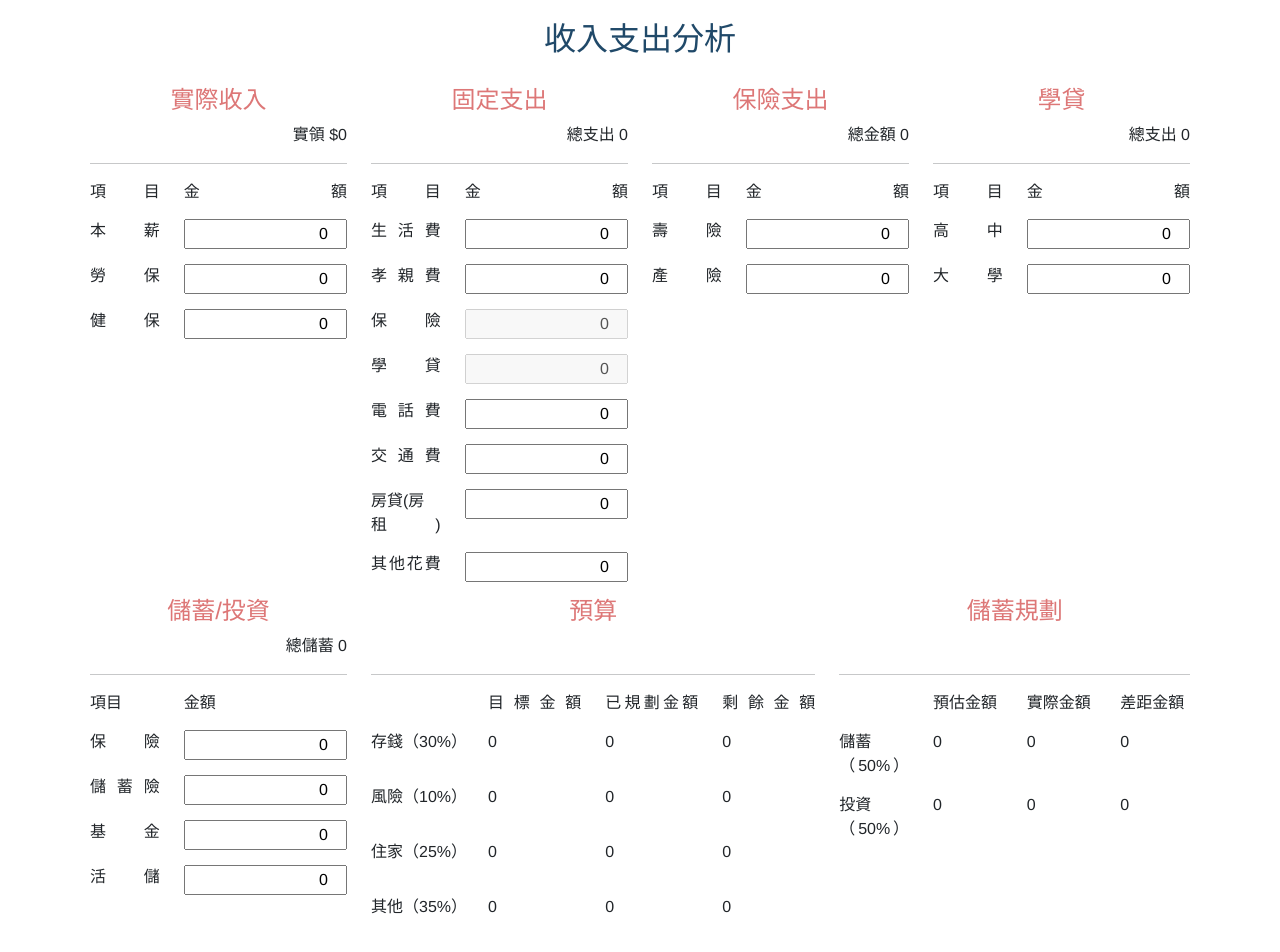
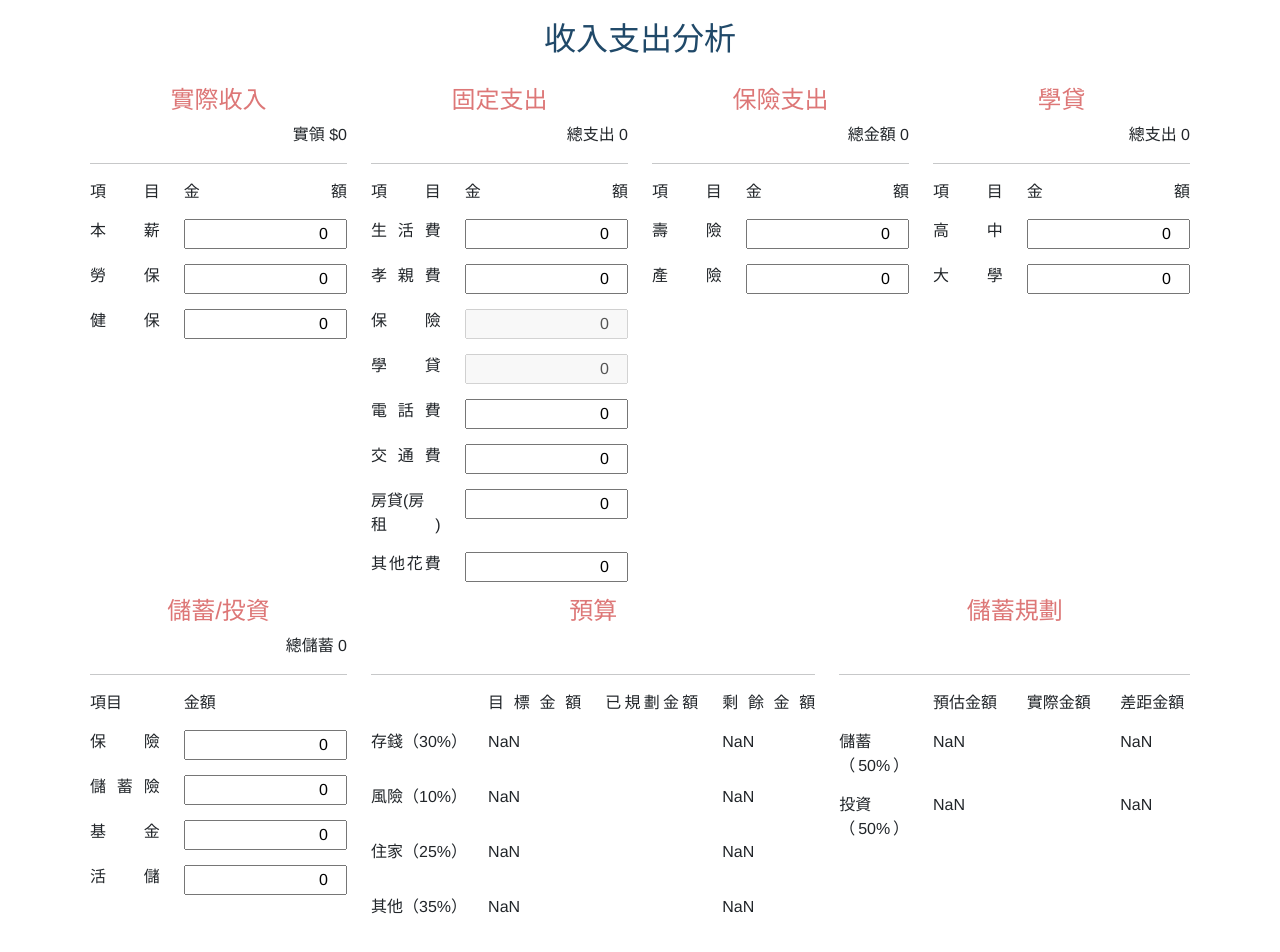
Before and after one commit to LinTF/IncomePlan, a Vue app: page / in a window 1280 px wide. Shown: the top 952 px of the page. Built offline with nearby package versions, Linux system fonts and the light colour scheme.

Commit message:
完成命名修改

```diff
--- a/src/components/budgetBlock.vue
+++ b/src/components/budgetBlock.vue
@@ -25,7 +25,7 @@
                         <span>存錢（30%）</span>
                     </div>
                     <div class="col-3">
-                        <p>{{ saveMoney = incomeTotal * 0.3 }} {{ $emit('saveMoney', saveMoney = incomeTotal * 0.3) }}</p>
+                        <p>{{ saveMoney = incomeTotal * 0.3 }} {{ $emit('emitSaveMoney', saveMoney = incomeTotal * 0.3) }}</p>
                     </div>
                     <div class="col-3">
                         <p>{{ saveTotal }}</p>
@@ -91,23 +91,23 @@
     export default {
         name: "budgetBlock",
         props: {
-            incomeTotal: {
+            propsIncomeTotal: {
                 type: Number,
                 required: true
             },
-            saveTotal: {
+            propsSaveTotal: {
                 type: Number,
                 required: true
             },
-            insuranceTotal: {
+            propsInsuranceTotal: {
                 type: Number,
                 required: true
             },
-            houseCost: {
+            propsHouseCost: {
                 type: Number,
                 required: true
             },
-            getOtherPlanCost: {
+            propsOtherPlanCost: {
                 type: Number,
                 required: true
             }
--- a/src/components/incomeBlock.vue
+++ b/src/components/incomeBlock.vue
@@ -84,7 +84,7 @@
                 this.incomeTotal = parseInt(income) - parseInt(laborInsurance) - parseInt(healthInsurance);
 
                 // 拋出實際收入數值
-                this.$emit('incomeTotalKeyup', this.incomeTotal);
+                this.$emit('emitIncomeTotal', this.incomeTotal);
             },
         }
     }
--- a/src/components/insuranceBlock.vue
+++ b/src/components/insuranceBlock.vue
@@ -1,7 +1,7 @@
 <template>
     <div id="insurance-item">
         <h4>保險支出</h4>
-        <p class="txt-right">總金額 {{ insuranceTotal }} {{ $emit('passInsuranceCost', insuranceTotal) }} </p>
+        <p class="txt-right">總金額 {{ insuranceTotal }} {{ $emit('emitInsuranceCost', insuranceTotal) }} </p>
         <hr />
         <div>
             <div class="income-item">
--- a/src/components/outlayBlock.vue
+++ b/src/components/outlayBlock.vue
@@ -1,7 +1,7 @@
 <template>
     <div id="outlay">
         <h4>固定支出</h4>
-        <p class="txt-right">總支出 {{ numberToMoney(outlayTotal + this.insuranceTotal + this.studentLoans) }}</p>
+        <p class="txt-right">總支出 {{ numberToMoney(outlayTotal + this.propsInsuranceTotal + this.propsStudentLoans) }}</p>
         <hr />
         <div>
             <div class="income-item">
@@ -40,7 +40,7 @@
                         <span>保險</span>
                     </div>
                     <div class="col-8">
-                        <input type="number" v-model="this.insuranceTotal" disabled="disabled" min="0" />
+                        <input type="number" v-model="this.propsInsuranceTotal" disabled="disabled" min="0" />
                     </div>
                 </div>
             </div>
@@ -50,7 +50,7 @@
                         <span>學貸</span>
                     </div>
                     <div class="col-8">
-                        <input type="number" v-model="this.studentLoans" disabled="disabled" min="0" />
+                        <input type="number" v-model="this.propsStudentLoans" disabled="disabled" min="0" />
                     </div>
                 </div>
             </div>
@@ -81,7 +81,7 @@
                     </div>
                     <div class="col-8">
                         <input type="number" v-model="houseCost" @keyup="outlay" min="0" />
-                        {{ $emit('passHouseCost', houseCost) }}
+                        {{ $emit('emitHouseCost', houseCost) }}
                     </div>
                 </div>
             </div>
@@ -95,7 +95,7 @@
                     </div>
                 </div>
             </div>
-            {{ $emit('passOtherPlanCost', otherPlanCost = lifeCost + familyCost + telephoneCost + transportationCost + otherCost + studentLoans) }}
+            {{ $emit('emitOtherPlanCost', otherPlanCost = lifeCost + familyCost + telephoneCost + transportationCost + otherCost + propsStudentLoans) }}
         </div>
     </div>
 </template>
@@ -108,12 +108,12 @@
         name: "outlayBlock",
         props: {
             /// 保險
-            insuranceTotal: {
+            propsInsuranceTotal: {
                 type: Number,
                 required: true
             },
             /// 學貸
-            studentLoans: {
+            propsStudentLoans: {
                 type: Number,
                 required: true
             }
--- a/src/components/planBlock.vue
+++ b/src/components/planBlock.vue
@@ -59,15 +59,15 @@
     export default {
         name: 'Plan',
         props: {
-            saveMoney: {
+            propsSaveMoney: {
                 type: Number,
                 required: true
             },
-            getSaveBank: {
+            propsSaveBank: {
                 type: Number,
                 required: true
             },
-            getInvest: {
+            propsInvest: {
                 type: Number,
                 required: true
             }
--- a/src/components/saveBlock.vue
+++ b/src/components/saveBlock.vue
@@ -1,7 +1,7 @@
 <template>
     <div id="save-item">
         <h4>儲蓄/投資</h4>
-        <p class="txt-right">總儲蓄 {{ saveTotal }} {{ $emit('passSavePlanTotal', saveTotal) }}</p>
+        <p class="txt-right">總儲蓄 {{ saveTotal }} {{ $emit('emitSavePlanTotal', saveTotal) }}</p>
         <hr />
         <div>
             <div class="income-item">
@@ -55,8 +55,8 @@
                 </div>
             </div>
 
-            {{ $emit('passSaveBank', saveInsurance + savings + bankMoney) }}
-            {{ $emit('passInvest', foundation) }}
+            {{ $emit('emitSaveBank', saveInsurance + savings + bankMoney) }}
+            {{ $emit('emitInvest', foundation) }}
         </div>
     </div>
 </template>
--- a/src/components/studentLoanBlock.vue
+++ b/src/components/studentLoanBlock.vue
@@ -1,7 +1,7 @@
 <template>
     <div id="studen-loan">
         <h4>學貸</h4>
-        <p class="txt-right">總支出 {{ loanTotal }} {{ $emit('passLoanTota', loanTotal) }}</p>
+        <p class="txt-right">總支出 {{ loanTotal }} {{ $emit('emitLoanTota', loanTotal) }}</p>
         <hr />
         <div>
             <div class="income-item">
--- a/src/pages/App.vue
+++ b/src/pages/App.vue
@@ -6,25 +6,25 @@
         <div class="container">
             <div class="row">
                 <div class="col-xl-3 col-md-4 col-sm-6">
-                    <incomeBlock @incomeTotalKeyup="incomeTotal" />
+                    <incomeBlock @emitIncomeTotal="getIncomeTotal" />
                 </div>
                 <div class="col-xl-3 col-md-4 col-sm-6">
-                    <outlayBlock @passHouseCost="getHouseCost" @passOtherPlanCost="getOtherPlanCost" :insuranceTotal=insuranceCost :studentLoans=loanTota />
+                    <outlayBlock @emitHouseCost="getHouseCost" @emitOtherPlanCost="getOtherPlanCost" :propsInsuranceTotal=insuranceCost :propsStudentLoans=loanTota />
                 </div>
                 <div class="col-xl-3 col-md-4 col-sm-6">
-                    <insuranceBlock @passInsuranceCost="getInsuranceCost" />
+                    <insuranceBlock @emitInsuranceCost="getInsuranceCost" />
                 </div>
                 <div class="col-xl-3 col-md-6 col-sm-6">
-                    <studentLoanBlock @passLoanTota="getLoanTotal" />
+                    <studentLoanBlock @emitLoanTota="getLoanTotal" />
                 </div>
                 <div class="col-xl-3 col-md-6">
-                    <saveBlock @passSavePlanTotal="getSavePlanTotal" @passSaveBank="getSaveBank" @passInvest="getInvest" />
+                    <saveBlock @emitSavePlanTotal="getSavePlanTotal" @emitSaveBank="getSaveBank" @emitInvest="getInvest" />
                 </div>
                 <div class="col-xl-5 col-lg-6">
-                    <budgetBlock :incomeTotal=income @saveMoney="saveMoneyTotal" :saveTotal="savePlanTotal" :insuranceTotal=insuranceCost :house-cost="houseCost" :getOtherPlanCost=otherPlanCost />
+                    <budgetBlock  @emitSaveMoney="getSaveMoneyTotal" :propsIncomeTotal=incomeTotal :propsSaveTotal="savePlanTotal" :propsInsuranceTotal=insuranceCost :propsHouseCost="houseCost" :propsOtherPlanCost=otherPlanCost />
                 </div>
                 <div class="col-xl-4 col-lg-6">
-                    <planBlock :saveMoney=saveTotal :getSaveBank="saveBank" :getInvest="invest" />
+                    <planBlock :propsSaveMoney=saveTotal :propsSaveBank="saveBank" :propsInvest="invest" />
                 </div>
             </div>
         </div>
@@ -60,7 +60,7 @@
         data() {
             return {
                 // 實際收入
-                income: 0,
+                incomeTotal: 0,
                 // 存錢總額（30%）
                 saveTotal: 0,
                 // 保險支出總額
@@ -84,40 +84,40 @@
         },
         methods: {
             // 傳入budgetBlock > props:incomeTotal(總收入)
-            incomeTotal(incomeTotal) {
-                this.income = incomeTotal;
+            getIncomeTotal(val) {
+                this.incomeTotal = val;
+            },
+            // 傳入budgetBlock > props:houseCost(住宿費用)
+            getHouseCost(val) {
+                this.houseCost = val;
+            },
+            // 傳入budgetBlock > props:getOtherPlanCost(其他花費總額)
+            getOtherPlanCost(val) {
+                this.otherPlanCost = val;
+            },
+            // 傳入outlayBlock > props:insuranceTotal(保險支出總金額)
+            getInsuranceCost(val) {
+                this.insuranceCost = val;
+            },
+            // 傳入outlayBlock > props:studentLoans(學貸總金額)
+            getLoanTotal(val) {
+                this.loanTota = val;
+            },
+            // 傳入budgetBlock > props:saveTotal(存款計劃總金額)
+            getSavePlanTotal(val) {
+                this.savePlanTotal = val;
+            },
+            // 傳入planBlock > props:getSaveBank(儲蓄總額)
+            getSaveBank(val) {
+                this.saveBank = val;
+            },
+            // 傳入planBlock > props:getInvest(投資總額)
+            getInvest(val) {
+                this.invest = val;
             },
             // 傳入planBlock > props:saveMoney(總存錢金額)
-            saveMoneyTotal(saveMoneyTotal) {
-                this.saveTotal = saveMoneyTotal;
-            },
-            // 傳入outlayBlock > props:insuranceTotal(保險支出總金額)
-            getInsuranceCost(insuranceCost) {
-                this.insuranceCost = insuranceCost;
-            },
-            // 傳入outlayBlock > props:studentLoans(學貸總金額)
-            getLoanTotal(loanTota) {
-                this.loanTota = loanTota;
-            },
-            // 傳入budgetBlock > props:saveTotal(存款計劃總金額)
-            getSavePlanTotal(savePlanTotal) {
-                this.savePlanTotal = savePlanTotal;
-            },
-            // 傳入budgetBlock > props:houseCost(住宿費用)
-            getHouseCost(houseCost) {
-                this.houseCost = houseCost;
-            },
-            // 傳入budgetBlock > props:getOtherPlanCost(其他花費總額)
-            getOtherPlanCost(otherPlanCost) {
-                this.otherPlanCost = otherPlanCost;
-            },
-            // 傳入planBlock > props:getSaveBank(儲蓄總額)
-            getSaveBank(saveBank) {
-                this.saveBank = saveBank;
-            },
-            // 傳入planBlock > props:getInvest(投資總額)
-            getInvest(invest) {
-                this.invest = invest;
+            getSaveMoneyTotal(val) {
+                this.saveTotal = val;
             }
         }
     };
```
